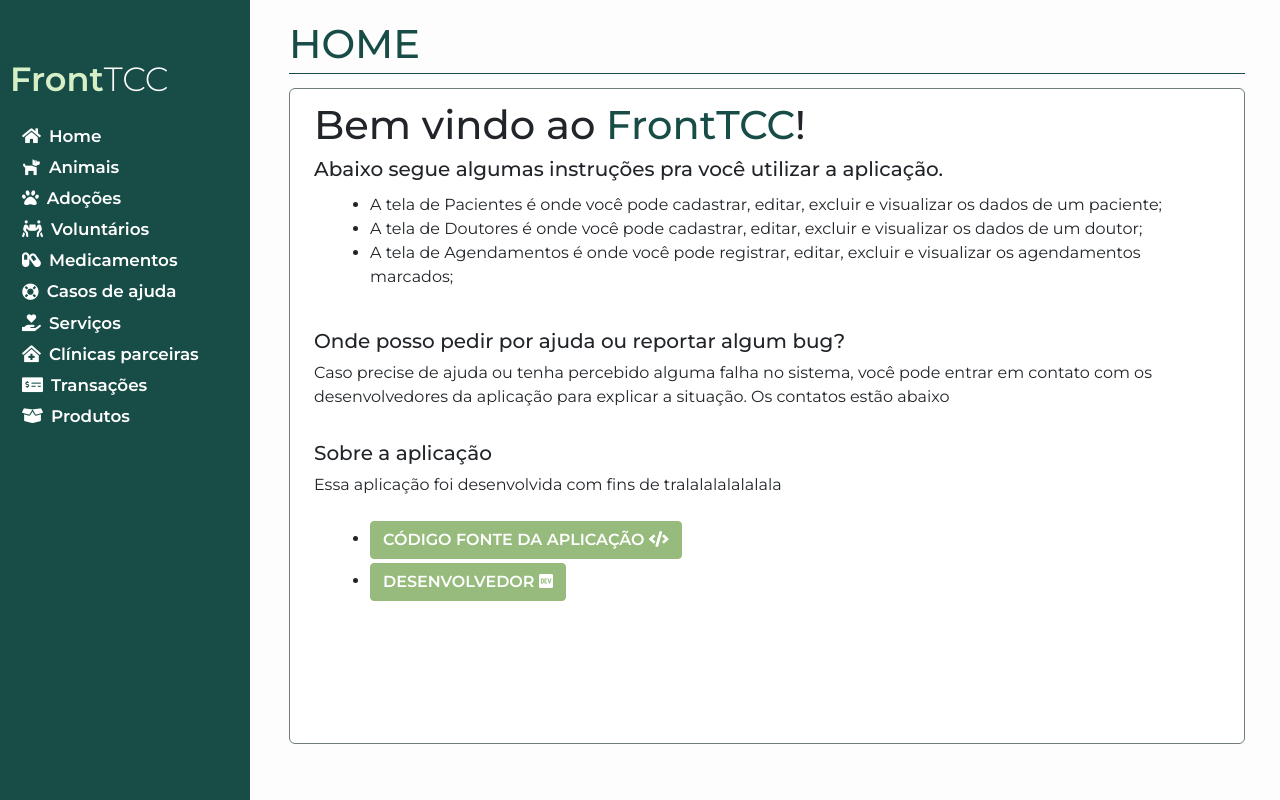
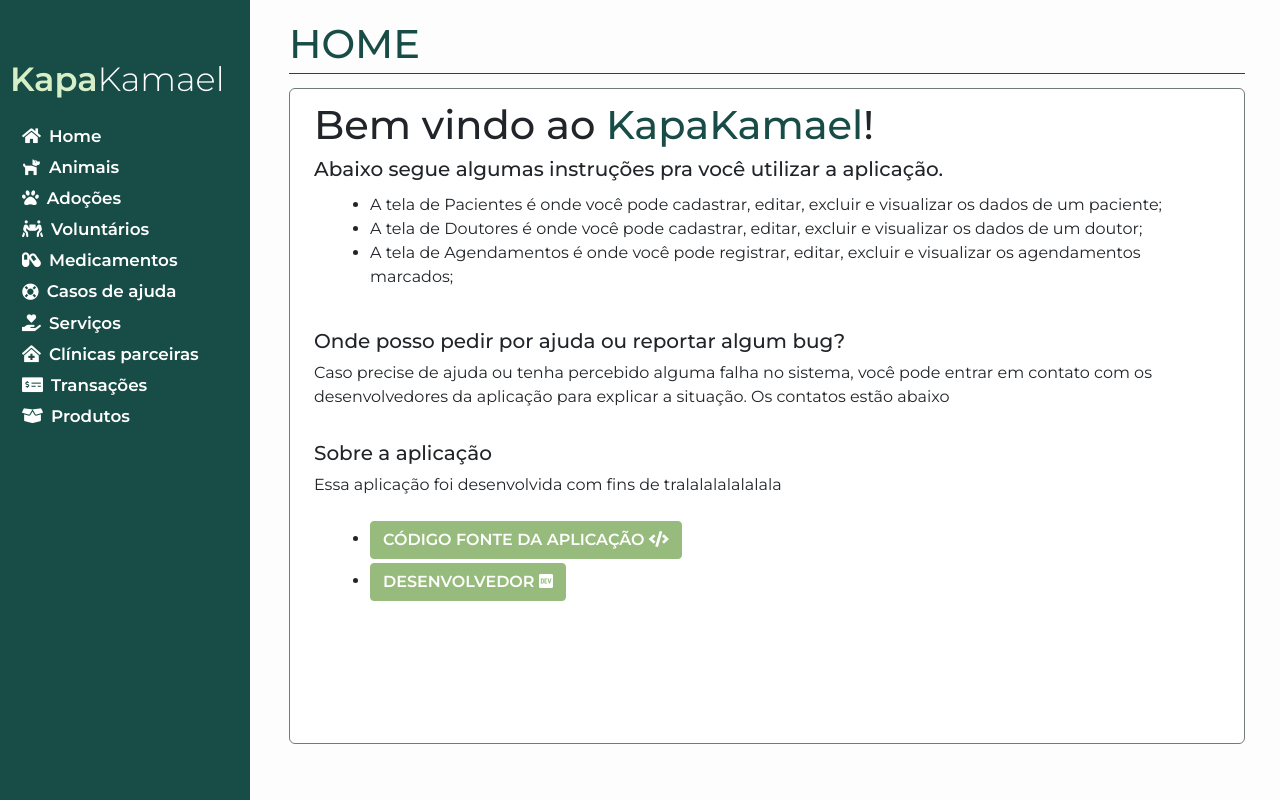
Before and after one commit to TiagoDiass/frontend-tcc, a Vue app: page / in a window 1280 px wide. Built offline with nearby package versions, Linux system fonts and the light colour scheme.

Commit message:
chore: change app name

```diff
--- a/src/components/Sidebar/Sidebar.vue
+++ b/src/components/Sidebar/Sidebar.vue
@@ -1,6 +1,6 @@
 <template>
   <div id="sidebar">
-    <h2 class="logo"><span class="light">Front</span>TCC</h2>
+    <h2 class="logo"><span class="light">Kapa</span>Kamael</h2>
 
     <div id="nav">
       <a @click="navigateTo('Home')"><i class="fas fa-home" /> Home</a>
--- a/src/views/Home/Home.vue
+++ b/src/views/Home/Home.vue
@@ -6,7 +6,7 @@
 
     <div class="view-content">
       <h1 class="text-bold">
-        Bem vindo ao <span class="text-primary">FrontTCC</span>!
+        Bem vindo ao <span class="text-primary">KapaKamael</span>!
       </h1>
       <h5 class="mb-1">
         Abaixo segue algumas instruções pra você utilizar a aplicação.
```
